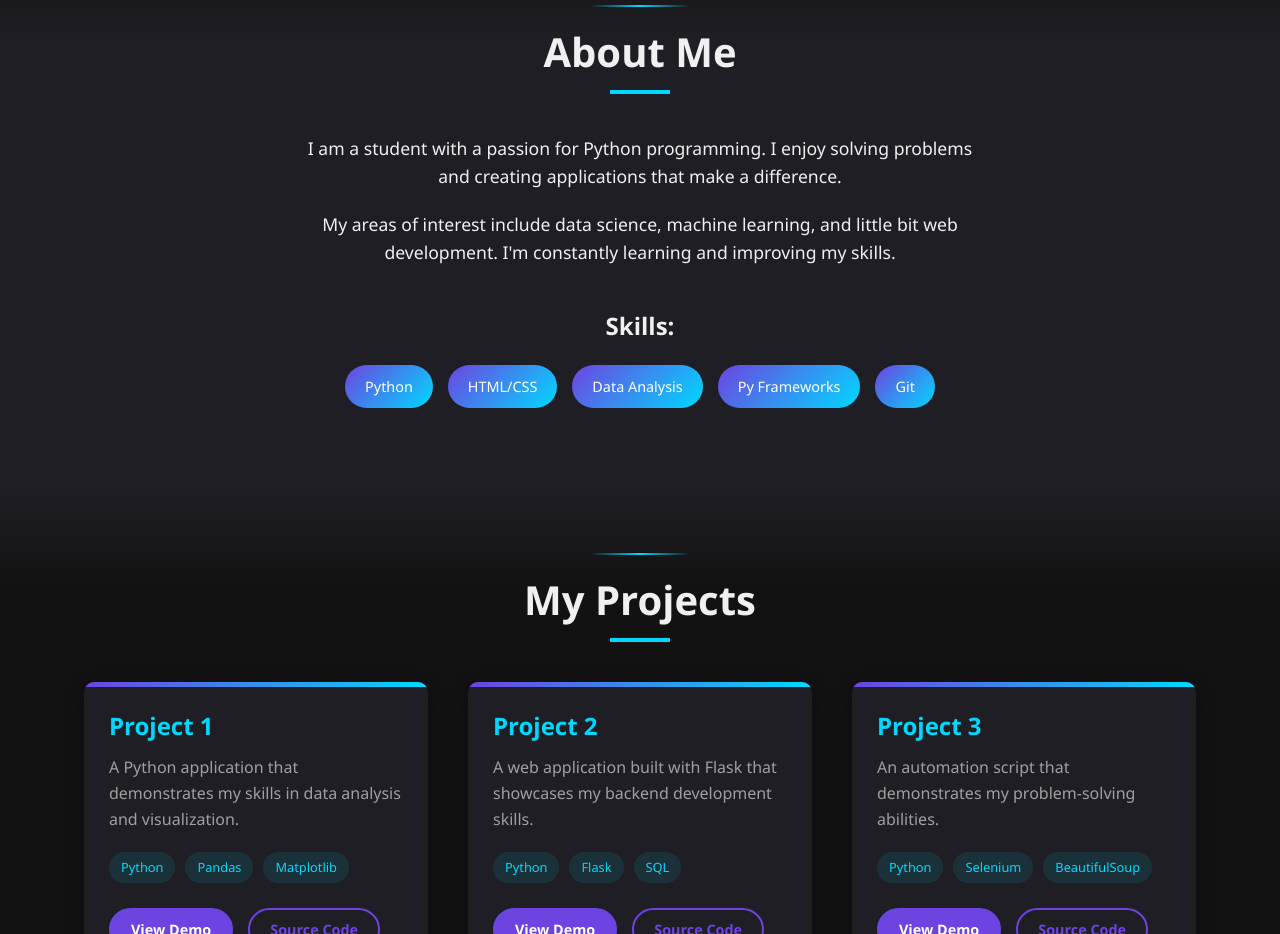
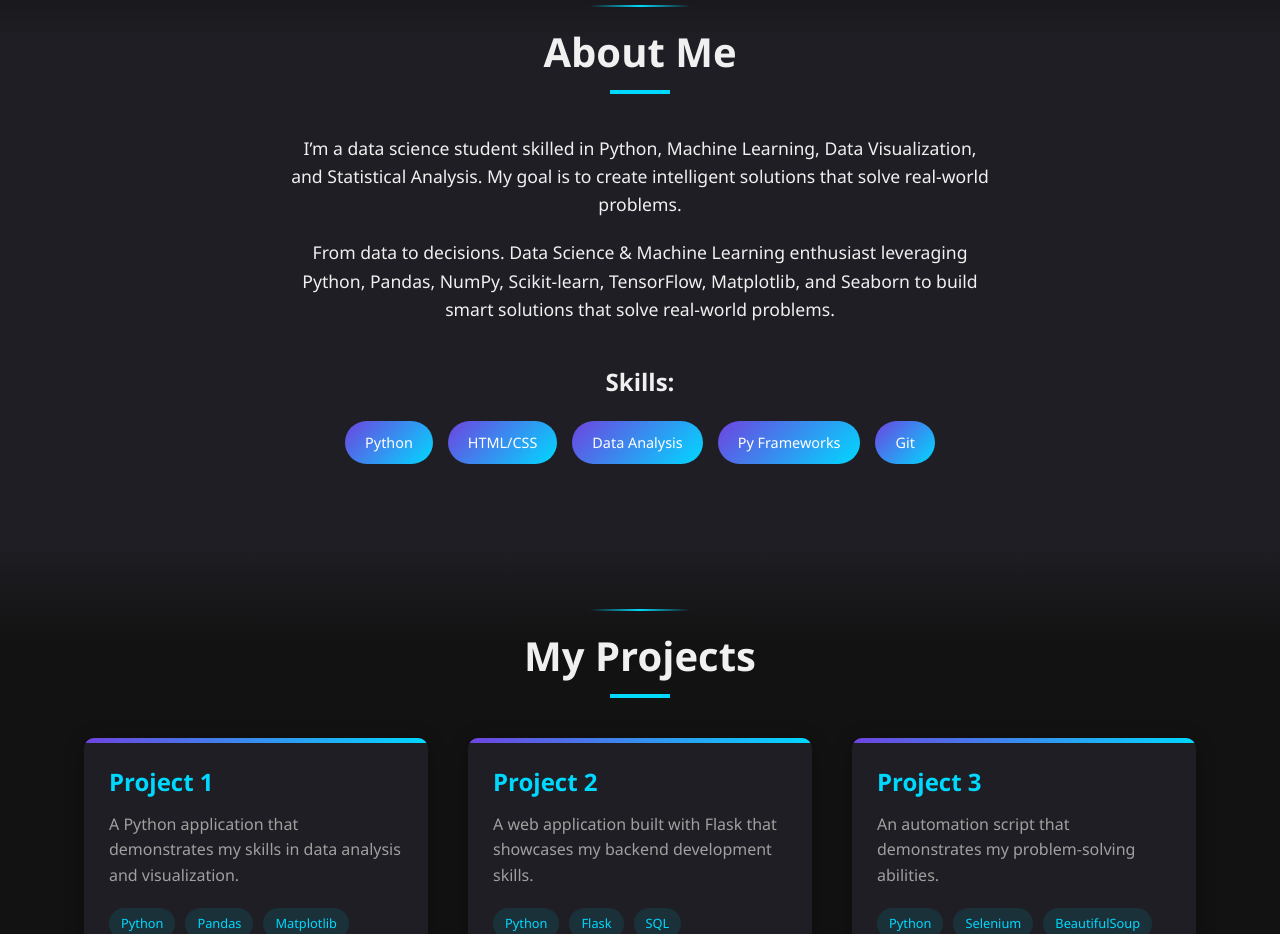
Before and after one commit to AnmolPatel20/My_Portfolio, a plain HTML site: page index.html in a window 1280 px wide. Shown: the part 860-1794 px from the top of the page. Drawn offline with Linux system fonts and the light colour scheme.

Commit message:
Update index.html

```diff
--- a/index.html
+++ b/index.html
@@ -50,8 +50,8 @@
             <h2 class="section-title">About Me</h2>
             <div class="about-content">
                 <div class="about-text">
-                    <p>I am a student with a passion for Python programming. I enjoy solving problems and creating applications that make a difference.</p>
-                    <p>My areas of interest include data science, machine learning, and little bit web development. I'm constantly learning and improving my skills.</p>
+                    <p>I’m a data science student skilled in Python, Machine Learning, Data Visualization, and Statistical Analysis. My goal is to create intelligent solutions that solve real-world problems.</p>
+                    <p>From data to decisions. Data Science & Machine Learning enthusiast leveraging Python, Pandas, NumPy, Scikit-learn, TensorFlow, Matplotlib, and Seaborn to build smart solutions that solve real-world problems.</p>
                     <div class="skills">
                         <h3>Skills:</h3>
                         <ul class="skills-list">
```
